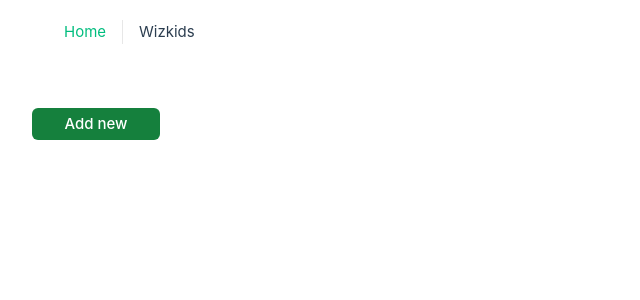
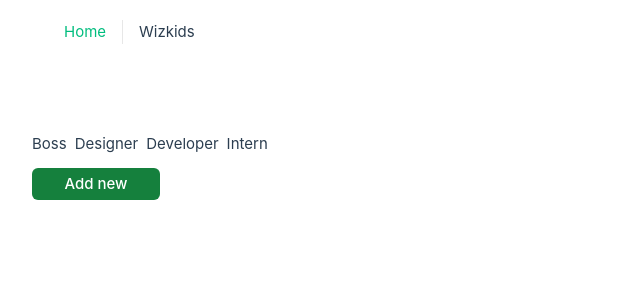
Before and after one commit to cjbreg/owow-frontend, a Vue app: page /wizkid in a window 1280 px wide. Shown: the top 300 px of the page, without its empty margins (0-640 px from the left). Built offline with nearby package versions, Linux system fonts and the light colour scheme.

Commit message:
feat: added filter

```diff
--- /dev/null
+++ b/src/components/RoleFilterComponent.vue
@@ -0,0 +1,19 @@
+<template>
+  <div v-if="option === value" class="mr-2 text-green-500 capitalize" @click="onClick">
+    <slot />
+  </div>
+  <div v-else class="mr-2 capitalize" @click="onClick"><slot /></div>
+</template>
+
+<script lang="ts">
+import { defineComponent } from 'vue';
+export default defineComponent({
+  props: ['option', 'value'],
+  methods: {
+    onClick() {
+      console.log(this.option);
+      this.$emit('input', this.option);
+    }
+  }
+});
+</script>
--- a/src/views/Wizkid/index.vue
+++ b/src/views/Wizkid/index.vue
@@ -4,16 +4,24 @@ import { useWizkidStore } from '@/stores/wizkid';
 import WizkidComponent from '../../components/WizkidComponent.vue';
 const { wizkids } = storeToRefs(useWizkidStore());
 import { defineComponent } from 'vue';
+import RoleFilterComponent from '../../components/RoleFilterComponent.vue';
+import { Role } from '@/models/Wizkid';
 export default defineComponent({
   data() {
     return {
-      wizkids
+      wizkids,
+      selectedRole: null,
+      roles: [Role.BOSS, Role.DESIGNER, Role.DEVELOPER, Role.ITERN]
     };
   },
-  components: { WizkidComponent },
+  components: { WizkidComponent, RoleFilterComponent },
   methods: {
     handleAddNew() {
       this.$router.push('/wizkid/add');
+    },
+    updateFilter(x: any) {
+      if (this.selectedRole === x) return (this.selectedRole = null);
+      this.selectedRole = x;
     }
   }
 });
@@ -24,8 +32,24 @@ export default defineComponent({
     <div class="mb-4 text-white">
       <h1 class="font-semibold text-lg">Wizkids ( {{ wizkids.length }} )</h1>
     </div>
-    <div>
-      <WizkidComponent v-for="(wizkid, index) in wizkids" :key="index" :wizkid="wizkid" />
+    <div class="flex flex-col mb-3">
+      <span class="text-white">Filter by:</span>
+      <div class="flex flex-row">
+        <RoleFilterComponent
+          v-for="(role, index) in roles"
+          :key="index"
+          :option="role"
+          :value="selectedRole"
+          @input="(i) => updateFilter(i)">
+          {{ role }}</RoleFilterComponent
+        >
+      </div>
+    </div>
+    <div v-for="(wizkid, index) in wizkids">
+      <WizkidComponent
+        :key="index"
+        :wizkid="wizkid"
+        v-if="wizkid.role === selectedRole || selectedRole === null" />
     </div>
     <button
       class="disabled:bg-gray-300 w-32 py-1 font-medium bg-green-700 text-white rounded-md hover:bg-green-600 transition duration-150"
```
